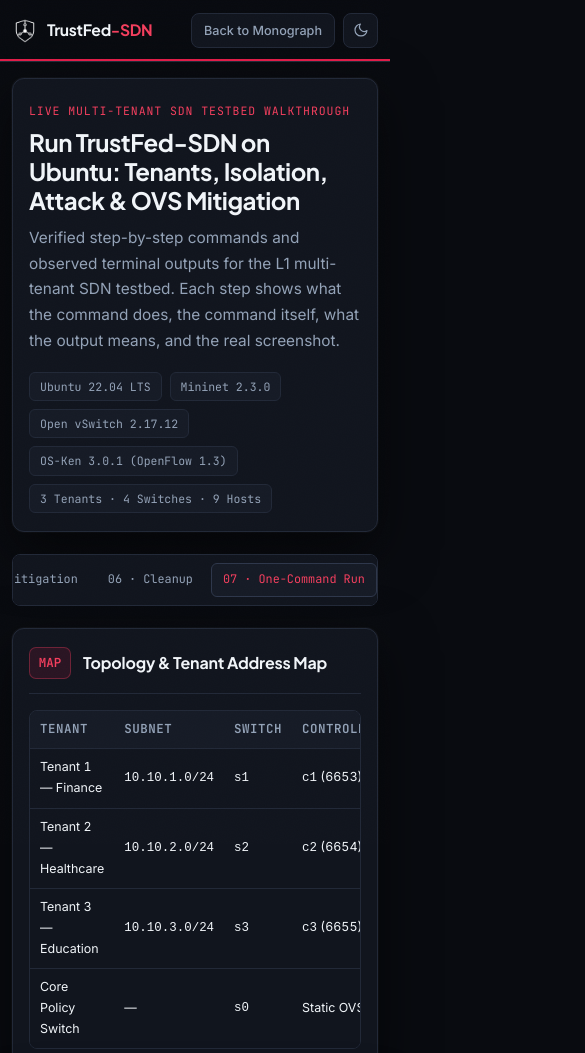
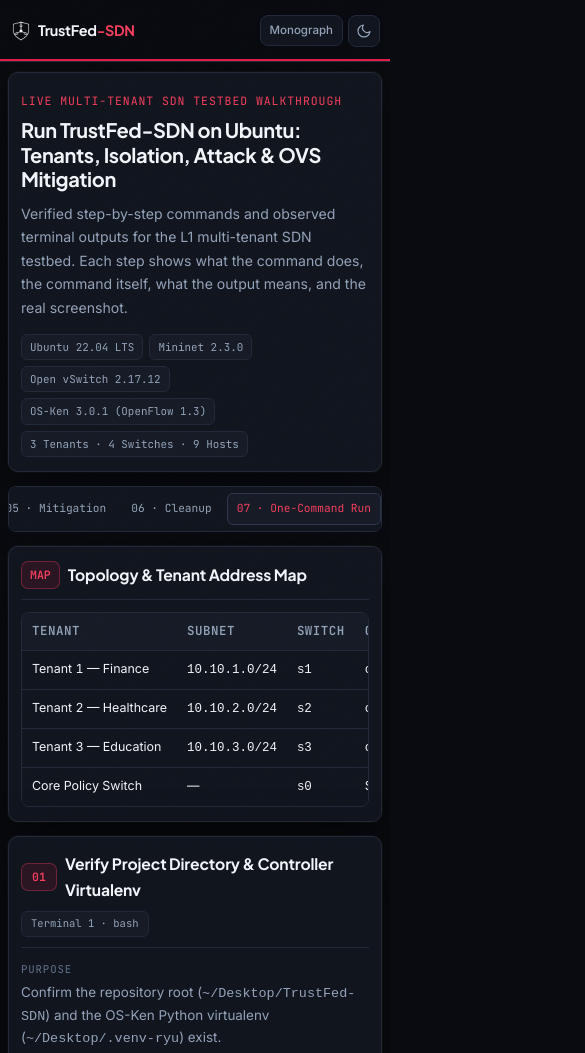
Before and after one commit to naimurhamim/trust-fed-website, a plain HTML site: page run-guide.html in a window 390 px wide. Shown: the top 1053 px of the page, 585 px wide, since content can reach past the window. Drawn offline with Linux system fonts and the light colour scheme.

Commit message:
Improve mobile responsiveness for run-guide page and header

```diff
--- a/css/run-guide.css
+++ b/css/run-guide.css
@@ -4,8 +4,10 @@
 
 .guide-shell {
   max-width: 1320px;
+  width: 100%;
   margin: 0 auto;
   padding: calc(var(--topbar-h) + 28px) 24px 40px;
+  overflow-x: hidden;
 }
 
 .guide-hero {
@@ -15,6 +17,7 @@
   box-shadow: var(--book-shadow);
   padding: 30px 34px;
   margin-bottom: 22px;
+  min-width: 0;
 }
 
 .guide-kicker {
@@ -30,10 +33,11 @@
 .guide-title {
   margin: 0 0 10px;
   font-family: var(--font-head);
-  font-size: clamp(1.5rem, 2.6vw, 2.1rem);
+  font-size: clamp(1.38rem, 2.6vw, 2.1rem);
   font-weight: 700;
   letter-spacing: -0.02em;
-  line-height: 1.2;
+  line-height: 1.22;
+  overflow-wrap: break-word;
 }
 
 .guide-lede {
@@ -67,12 +71,14 @@
   display: flex;
   gap: 6px;
   overflow-x: auto;
+  -webkit-overflow-scrolling: touch;
   padding: 8px;
   margin-bottom: 22px;
   background: var(--surface);
   border: 1px solid var(--border);
   border-radius: var(--radius-sm);
   scrollbar-width: thin;
+  max-width: 100%;
 }
 
 .step-jump a {
@@ -84,6 +90,9 @@
   color: var(--text-dim);
   border: 1px solid transparent;
   white-space: nowrap;
+  display: inline-flex;
+  align-items: center;
+  min-height: 32px;
   transition: background 0.14s ease, color 0.14s ease, border-color 0.14s ease;
 }
 
@@ -105,12 +114,15 @@
   padding: 24px 26px;
   margin-bottom: 20px;
   scroll-margin-top: calc(var(--topbar-h) + 70px);
+  min-width: 0;
+  max-width: 100%;
 }
 
 .guide-step-head {
   display: flex;
   align-items: center;
-  gap: 12px;
+  flex-wrap: wrap;
+  gap: 10px 12px;
   margin-bottom: 16px;
   padding-bottom: 14px;
   border-bottom: 1px solid var(--border);
@@ -139,6 +151,7 @@
   font-size: 1.12rem;
   font-weight: 650;
   letter-spacing: -0.01em;
+  min-width: 0;
 }
 
 .guide-step-where {
@@ -175,6 +188,12 @@
   border-top: 1px dashed var(--border);
 }
 
+.step-text,
+.shot-col {
+  min-width: 0;
+  max-width: 100%;
+}
+
 .step-text .label {
   display: block;
   font-family: var(--font-mono);
@@ -190,11 +209,19 @@
   font-size: 0.89rem;
   color: var(--text-dim);
   line-height: 1.6;
+  overflow-wrap: break-word;
 }
 
-.step-text .code-card { margin: 4px 0 14px; }
+.step-text .code-card {
+  margin: 4px 0 14px;
+  max-width: 100%;
+}
 
-.step-text .code-card pre { font-size: 0.76rem; max-height: 420px; }
+.step-text .code-card pre {
+  font-size: 0.76rem;
+  max-height: 420px;
+  -webkit-overflow-scrolling: touch;
+}
 
 .meaning-box {
   padding: 11px 14px;
@@ -204,6 +231,7 @@
   font-size: 0.86rem;
   line-height: 1.55;
   color: var(--text);
+  overflow-wrap: break-word;
 }
 
 .meaning-box strong { color: var(--accent-green); }
@@ -222,6 +250,7 @@
   border: 1px solid var(--border);
   border-radius: var(--radius-sm);
   overflow: hidden;
+  max-width: 100%;
 }
 
 .shot-frame {
@@ -244,14 +273,18 @@
   font-size: 0.68rem;
   padding: 3px 8px;
   border-radius: 6px;
-  background: rgba(9, 11, 16, 0.78);
-  border: 1px solid rgba(255, 255, 255, 0.12);
+  background: rgba(9, 11, 16, 0.82);
+  border: 1px solid rgba(255, 255, 255, 0.14);
   color: #E2E8F0;
   opacity: 0;
   transition: opacity 0.15s ease;
 }
 
 .shot-frame:hover .zoom-chip { opacity: 1; }
+
+@media (hover: none) {
+  .shot-frame .zoom-chip { opacity: 0.9; }
+}
 
 .shot-card figcaption {
   padding: 8px 12px;
@@ -262,7 +295,11 @@
 }
 
 /* Tenant map table reuse */
-.guide-step .table-wrap { margin: 0; }
+.guide-step .table-wrap {
+  margin: 0;
+  max-width: 100%;
+  -webkit-overflow-scrolling: touch;
+}
 
 .guide-footer-nav {
   display: flex;
@@ -273,13 +310,49 @@
 }
 
 @media (max-width: 1040px) {
-  .step-split { grid-template-columns: 1fr; }
+  .step-split {
+    grid-template-columns: minmax(0, 1fr);
+    gap: 16px;
+  }
   .shot-col { position: static; }
 }
 
 @media (max-width: 768px) {
-  .guide-shell { padding: calc(var(--topbar-h) + 16px) 12px 28px; }
-  .guide-hero, .guide-step { padding: 18px 16px; }
-  .guide-step-where { display: none; }
-  .guide-step-head h2 { font-size: 1rem; }
+  .guide-shell { padding: calc(var(--topbar-h) + 14px) 12px 26px; }
+  .guide-hero { padding: 18px 16px; margin-bottom: 14px; }
+  .guide-lede { font-size: 0.88rem; margin-bottom: 14px; }
+  .env-chips { gap: 6px; }
+  .env-chip { font-size: 0.68rem; padding: 3px 8px; }
+  .step-jump {
+    top: calc(var(--topbar-h) + 6px);
+    padding: 6px;
+    margin-bottom: 14px;
+    gap: 5px;
+  }
+  .step-jump a { font-size: 0.70rem; padding: 5px 9px; }
+  .guide-step {
+    padding: 16px 14px;
+    margin-bottom: 14px;
+    scroll-margin-top: calc(var(--topbar-h) + 60px);
+  }
+  .guide-step-head { gap: 8px; margin-bottom: 12px; padding-bottom: 10px; }
+  .guide-step-num { min-width: 36px; height: 28px; font-size: 0.72rem; }
+  .guide-step-head h2 { font-size: 0.98rem; flex: 1 1 200px; }
+  .guide-step-where { margin-left: 0; font-size: 0.66rem; }
+  .step-text p, .meaning-box { font-size: 0.84rem; }
+  .step-text .code-card pre { font-size: 0.72rem; padding: 10px 12px; max-height: 290px; }
+  .copy-btn { min-height: 30px; min-width: 56px; }
+  .shot-frame .zoom-chip { opacity: 0.9; font-size: 0.64rem; }
+  .guide-step .table-wrap th,
+  .guide-step .table-wrap td { white-space: nowrap; }
 }
+
+@media (max-width: 540px) {
+  .guide-shell { padding: calc(var(--topbar-h) + 10px) 8px 22px; }
+  .guide-hero, .guide-step { padding: 14px 12px; border-radius: 10px; }
+  .guide-title { font-size: 1.25rem; }
+  .guide-footer-nav .btn { width: 100%; }
+  .lightbox-card { border-radius: 10px; }
+  .lightbox-head { padding: 10px 12px; }
+  .lightbox-body { padding: 8px; }
+}
--- a/css/style.css
+++ b/css/style.css
@@ -1624,7 +1624,9 @@ table.data-table tr.row-highlight {
 
 .lightbox-body img {
   max-height: 74vh;
+  max-width: 100%;
   width: auto;
+  height: auto;
   object-fit: contain;
 }
 
@@ -1797,7 +1799,41 @@ table.data-table tr.row-highlight {
   }
 }
 
+@media (max-width: 540px) {
+  .topbar-inner {
+    padding: 0 10px;
+    gap: 6px;
+  }
+  .topbar-left, .topbar-right {
+    gap: 5px;
+  }
+  .brand-link {
+    font-size: 0.90rem;
+    gap: 6px;
+  }
+  .brand-logo {
+    width: 22px;
+    height: 22px;
+  }
+  .pill-btn {
+    padding: 5px 9px;
+    font-size: 0.72rem;
+    gap: 4px;
+  }
+  .pill-btn svg {
+    width: 12px;
+    height: 12px;
+  }
+  .icon-btn {
+    width: 32px;
+    height: 32px;
+  }
+}
+
 @media (max-width: 480px) {
+  .hide-xs {
+    display: none !important;
+  }
   .kpi-grid,
   .grid-3 {
     grid-template-columns: 1fr;
--- a/run-guide.html
+++ b/run-guide.html
@@ -42,7 +42,7 @@
       </div>
 
       <div class="topbar-right">
-        <a href="index.html" class="pill-btn">Back to Monograph</a>
+        <a href="index.html" class="pill-btn"><span class="hide-xs">Back to&nbsp;</span>Monograph</a>
         <a href="https://github.com/naimurhamim/TrustFed-SDN" target="_blank" rel="noopener"
           class="pill-btn hide-mobile">GitHub</a>
         <button id="themeToggleBtn" class="icon-btn" type="button" aria-label="Toggle light and dark theme"
```
